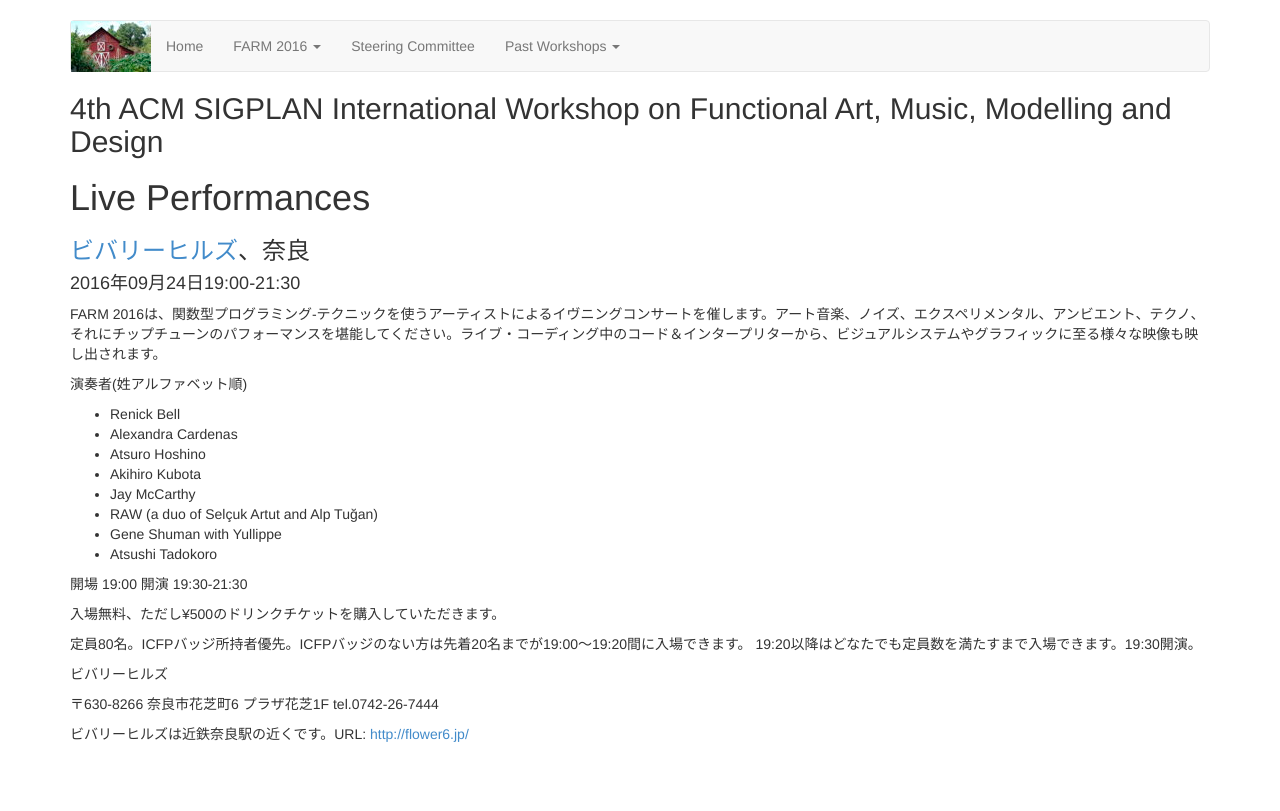
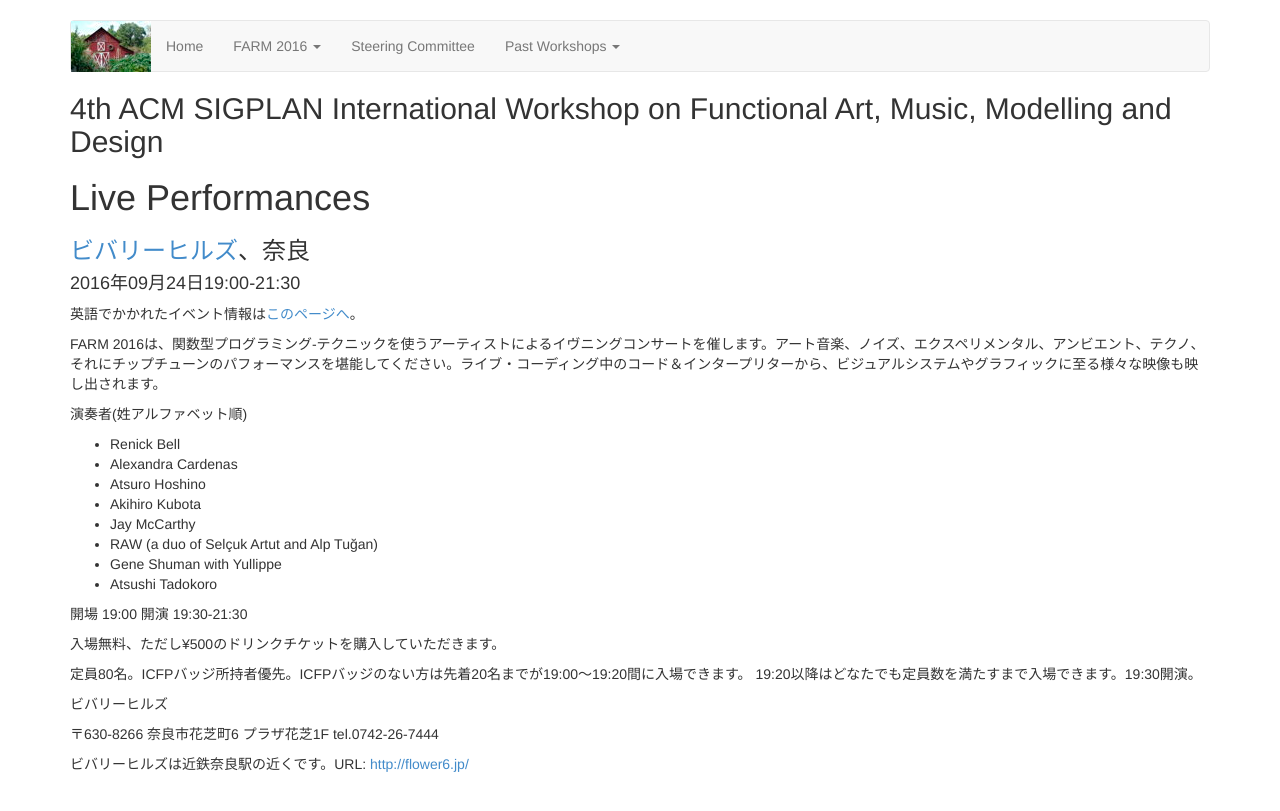
Before and after one commit to functional-art/functional-art.github.com, a Jekyll site: the page built from 2016/performance-jp.md, in a window 1280 px wide. Shown: the top 811 px of the page. Built offline with Jekyll 4.4.1, drawn with Linux system fonts in a browser that asks for light colours; nearby versions of some CDN libraries.

Commit message:
Update performance-jp.md

```diff
--- a/2016/performance-jp.md
+++ b/2016/performance-jp.md
@@ -11,6 +11,8 @@
 ### [ビバリーヒルズ](http://flower6.jp/)、奈良
 
 #### 2016年09月24日19:00-21:30
+
+英語でかかれたイベント情報は[このページへ](http://functional-art.org/2016/performance.html)。
 
 FARM 2016は、関数型プログラミング-テクニックを使うアーティストによるイヴニングコンサートを催します。アート音楽、ノイズ、エクスペリメンタル、アンビエント、テクノ、それにチップチューンのパフォーマンスを堪能してください。ライブ・コーディング中のコード＆インタープリターから、ビジュアルシステムやグラフィックに至る様々な映像も映し出されます。
 
```
